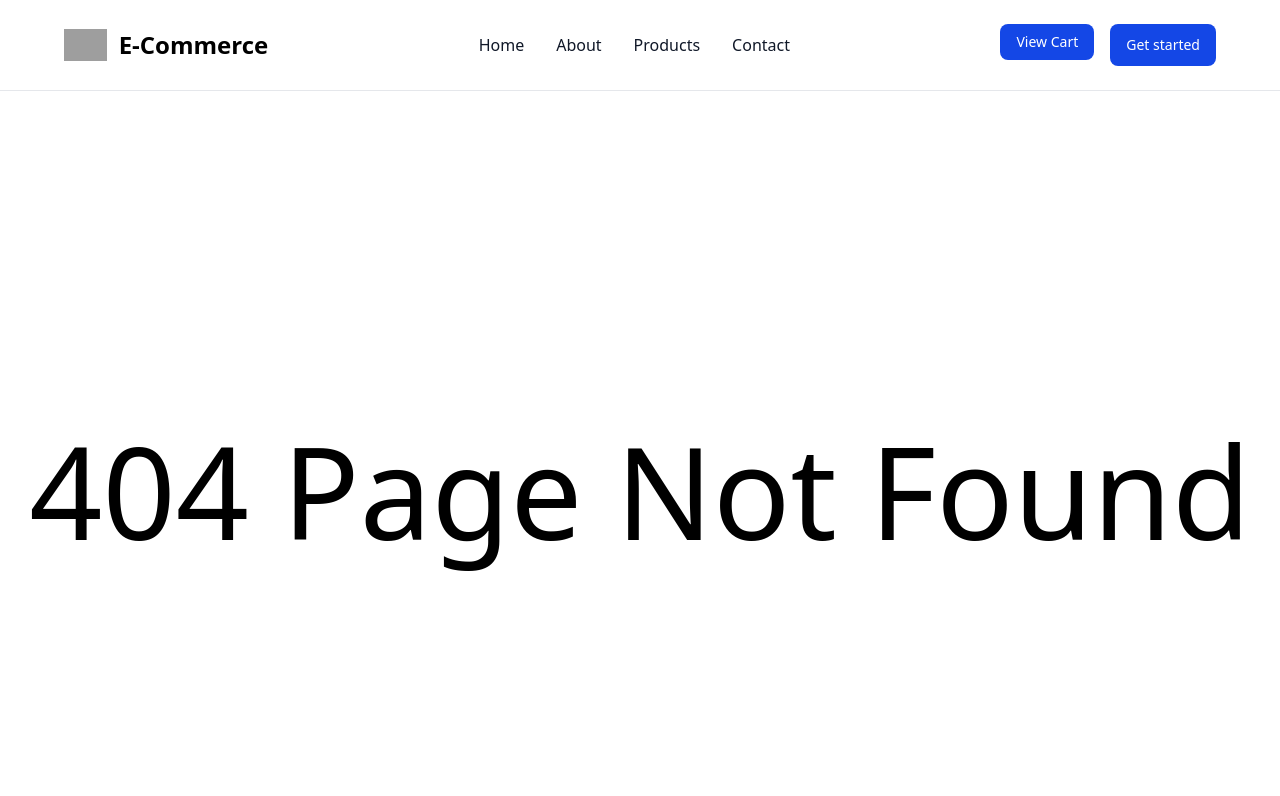
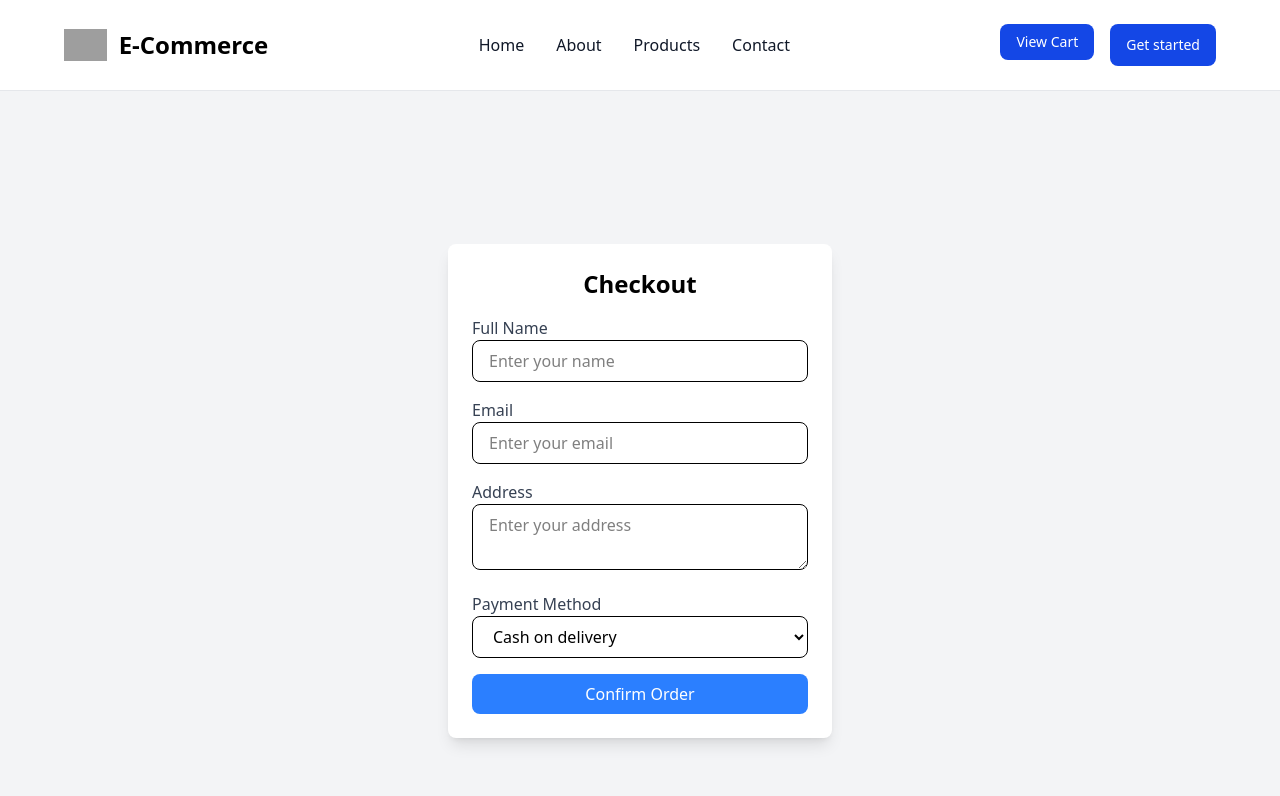
Before and after one commit to Ahad-Awan/React-E-Commerce, a React (Vite) app: page /checkout in a window 1280 px wide. Before the commit this address had no page. Shown: the top 796 px of the page. Built offline with nearby package versions, Linux system fonts and the light colour scheme; grey boxes are pictures that could not be loaded.

Commit message:
add checkout page

```diff
--- a/src/App.jsx
+++ b/src/App.jsx
@@ -7,6 +7,7 @@ import Products from "./pages/Products";
 import Contact from "./pages/Contact";
 import Error from "./pages/Error";
 import ViewCart from "./pages/ViewCart";
+import Checkout from "./pages/Checkout";
 
 function App() {
   return (
@@ -18,6 +19,7 @@ function App() {
         <Route path="/products" element={<Products />} />
         <Route path="/contact" element={<Contact />} />
         <Route path="/viewCart" element={<ViewCart />} />
+        <Route path="/checkout" element={<Checkout />} />
         <Route path="*" element={<Error />} />
       </Routes>
       <Footer />
--- a/src/components/Cards.jsx
+++ b/src/components/Cards.jsx
@@ -2,7 +2,7 @@ import React, { useEffect, useState } from "react";
 import Button from "./Button";
 
 const Cards = ({ products, setProducts }) => {
-  console.log("Product Props in Card", products);
+  // console.log("Product Props in Card", products);
 
   const [cart, setCart] = useState(
     JSON.parse(localStorage.getItem("storeCart")) || []
--- /dev/null
+++ b/src/pages/Checkout.jsx
@@ -0,0 +1,109 @@
+import React, { useState } from "react";
+
+const Checkout = () => {
+  // Form state
+  const [formData, setFormData] = useState({
+    fullName: "",
+    email: "",
+    address: "",
+    paymentMethod: "Cash on delivery",
+  });
+
+  // Handle input changes
+  const handleChange = (e) => {
+    setFormData({ ...formData, [e.target.name]: e.target.value });
+  };
+
+  // Handle form submission
+  const handleOrder = () => {
+    // Validation: Check if any field is empty
+    if (!formData.fullName || !formData.email || !formData.address) {
+      alert("Please fill in all fields before confirming your order.");
+      return;
+    }
+
+    alert("Thank you for shopping!");
+
+    // Clear form
+    setFormData({
+      fullName: "",
+      email: "",
+      address: "",
+      paymentMethod: "Cash on delivery",
+    });
+  };
+
+  return (
+    <div className="flex justify-center items-center min-h-screen bg-gray-100">
+      <div className="bg-white p-6 rounded-lg shadow-lg w-96 relative">
+        {/* Modal Header */}
+        <h2 className="text-2xl font-bold mb-4 text-center">Checkout</h2>
+
+        {/* Checkout Form */}
+        <div className="space-y-4">
+          <div>
+            <label className="block text-gray-700 font-medium">Full Name</label>
+            <input
+              type="text"
+              name="fullName"
+              value={formData.fullName}
+              onChange={handleChange}
+              placeholder="Enter your name"
+              className="w-full px-4 py-2 border rounded-lg focus:outline-none focus:ring-2 focus:ring-blue-500"
+            />
+          </div>
+
+          <div>
+            <label className="block text-gray-700 font-medium">Email</label>
+            <input
+              type="email"
+              name="email"
+              value={formData.email}
+              onChange={handleChange}
+              placeholder="Enter your email"
+              className="w-full px-4 py-2 border rounded-lg focus:outline-none focus:ring-2 focus:ring-blue-500"
+            />
+          </div>
+
+          <div>
+            <label className="block text-gray-700 font-medium">Address</label>
+            <textarea
+              name="address"
+              value={formData.address}
+              onChange={handleChange}
+              placeholder="Enter your address"
+              className="w-full px-4 py-2 border rounded-lg focus:outline-none focus:ring-2 focus:ring-blue-500"
+            ></textarea>
+          </div>
+
+          {/* Payment Options */}
+          <div>
+            <label className="block text-gray-700 font-medium">
+              Payment Method
+            </label>
+            <select
+              name="paymentMethod"
+              value={formData.paymentMethod}
+              onChange={handleChange}
+              className="w-full px-4 py-2 border rounded-lg focus:outline-none focus:ring-2 focus:ring-blue-500"
+            >
+              <option>Cash on delivery</option>
+              <option>Jazz Cash</option>
+              <option>Bank Transfer</option>
+            </select>
+          </div>
+
+          {/* Confirm Button */}
+          <button
+            className="w-full bg-blue-500 text-white py-2 rounded-lg hover:bg-blue-600"
+            onClick={handleOrder}
+          >
+            Confirm Order
+          </button>
+        </div>
+      </div>
+    </div>
+  );
+};
+
+export default Checkout;
--- a/src/pages/Home.jsx
+++ b/src/pages/Home.jsx
@@ -1,38 +1,15 @@
-import React from "react";
-import Button from "../components/Button";
+import React, { useState } from "react";
+import Cards from "../components/Cards";
 
 const Home = () => {
-  const products = JSON.parse(localStorage.getItem("storeProduct")) || [];
-  // console.log(products, "Home");
+  const [products, setProducts] = useState(
+    JSON.parse(localStorage.getItem("storeProduct")) || []
+  );
   return (
     <>
-      <section className="min-h-screen">
-        <div className="flex flex-wrap justify-center gap-10 mt-10 mb-10">
-          {products.map((product, index) => (
-            <div
-              key={product.id}
-              className="bg-white p-4 rounded-xl shadow-lg w-80 border border-gray-200"
-            >
-              <img
-                src={product.image}
-                alt={product.title}
-                className="w-full h-60 object-contain rounded-lg"
-              />
-              <h1 className="text-2xl font-bold text-center  text-gray-900">
-                {product.title}
-              </h1>
-              <p className="text-xl text-blue-600 font-semibold text-center mt-2">
-                {product.price}
-              </p>
-              <p className="text-gray-600 text-center mt-2">{product.desc}</p>
-              <Button
-                text="Add to Cart"
-                className="bg-blue-500 hover:bg-blue-600"
-              />
-            </div>
-          ))}
-        </div>
-      </section>
+      <div className="mt-10 mb-10 min-h-screen">
+        <Cards products={products} setProducts={setProducts} />
+      </div>
     </>
   );
 };
--- a/src/pages/Products.jsx
+++ b/src/pages/Products.jsx
@@ -9,7 +9,7 @@ const Products = () => {
   // console.log(products, "product component");
 
   return (
-    <div className="mt-4 mb-10">
+    <div className="mt-4 mb-10 min-h-screen">
       <Modal products={products} setProducts={setProducts} />
       <Cards products={products} setProducts={setProducts} />
     </div>
--- a/src/pages/ViewCart.jsx
+++ b/src/pages/ViewCart.jsx
@@ -1,6 +1,9 @@
 import React, { useState, useEffect } from "react";
+import { useNavigate } from "react-router";
 
 const ViewCart = () => {
+  const navigate = useNavigate();
+
   const [cartItems, setCartItems] = useState(() => {
     const storedCart = JSON.parse(localStorage.getItem("storeCart")) || [];
     return storedCart.map((item) => ({
@@ -36,9 +39,13 @@ const ViewCart = () => {
   };
 
   const totalPrice = cartItems.reduce(
-    (acc, item) => acc + Number(item.price) * item.quantity,
+    (acc, item) => acc + Number(item.price || 0) * item.quantity,
     0
   );
+
+  const handleCheckout = () => {
+    navigate("/Checkout");
+  };
 
   return (
     <div className="min-h-screen p-6 bg-gray-100 flex flex-col items-center">
@@ -93,8 +100,11 @@ const ViewCart = () => {
 
         {cartItems.length > 0 && (
           <div className="mt-6 flex justify-between items-center">
-            <p className="text-xl font-bold">Total: ${totalPrice}</p>
-            <button className="bg-blue-500 text-white px-5 py-2 rounded-lg hover:bg-blue-600">
+            <p className="text-xl font-bold">Total: {totalPrice}</p>
+            <button
+              className="bg-blue-500 text-white px-5 py-2 rounded-lg hover:bg-blue-600"
+              onClick={handleCheckout}
+            >
               Checkout
             </button>
           </div>
```
